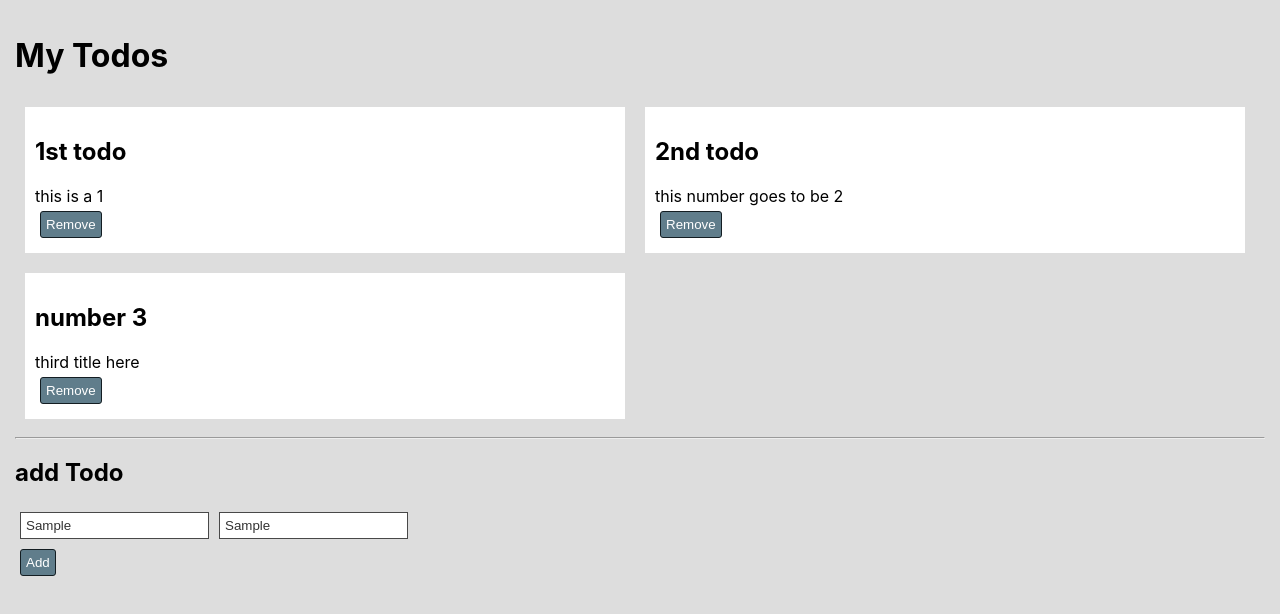
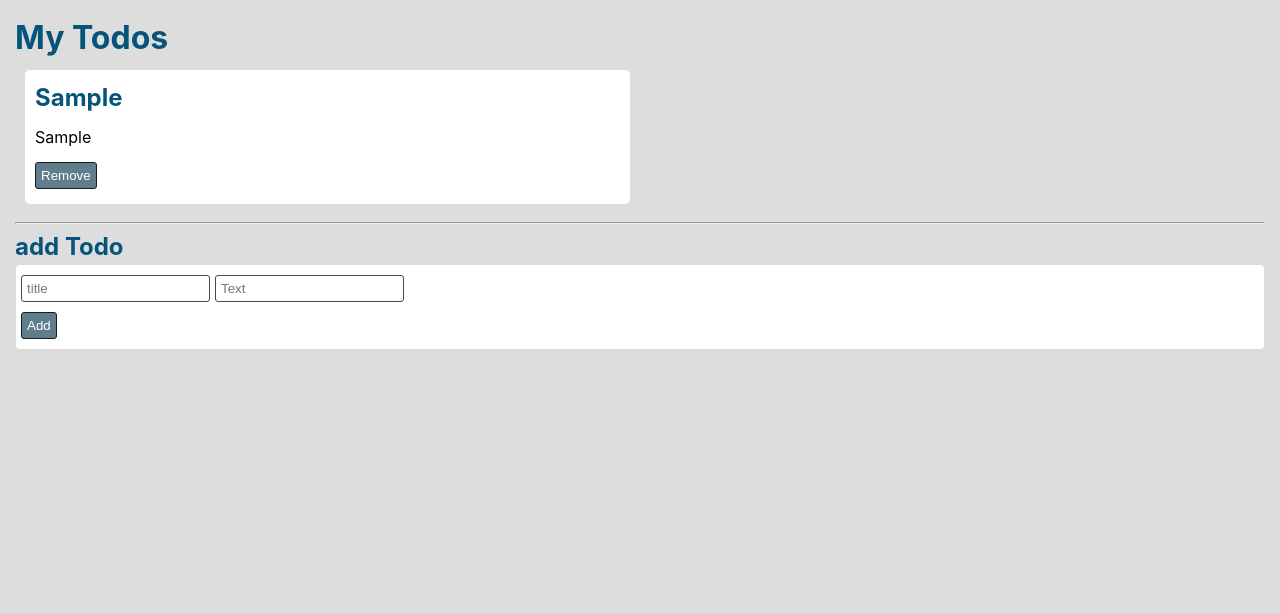
Before and after one commit to jyarali/react-todo, a React (Create React App) app: page / in a window 1280 px wide. Both pictures are taken after typing "Sample", "Sample" into the empty fields and a click on the button "Add". Shown: the top 614 px of the page. Built offline with nearby package versions, Linux system fonts and the light colour scheme.

Commit message:
updated stylings - load and remove system - using hooks

```diff
--- a/src/App.js
+++ b/src/App.js
@@ -1,18 +1,40 @@
 import Todo from "./components/Todo";
 import AddTodo from "./components/AddTodo";
+import { useState } from "react";
 
 function App() {
+  const [newId, setNewId] = useState(1);
+  const [todos, setTodos] = useState([]);
+  function handleRemove(id) {
+    setTodos(todos.filter((item) => item.id !== id));
+  }
+  function handleAdd(title, text) {
+    setNewId(newId + 1);
+    setTodos([
+      ...todos,
+      {
+        id: newId,
+        title: title,
+        text: text,
+      },
+    ]);
+  }
+  const listTodos = todos.map((todo) => (
+    <Todo
+      key={todo.id}
+      title={todo.title}
+      text={todo.text}
+      id={todo.id}
+      handleRemove={handleRemove}
+    />
+  ));
   return (
     <div className="App">
       <h1>My Todos</h1>
-      <div className="todos">
-        <Todo title="1st todo" id="1" text="this is a 1" />
-        <Todo title="2nd todo" id="2" text="this number goes to be 2" />
-        <Todo title="number 3" id="3" text="third title here" />
-      </div>
+      <div className="todos">{listTodos}</div>
       <hr />
       <h2>add Todo</h2>
-      <AddTodo />
+      <AddTodo handleAdd={handleAdd} />
     </div>
   );
 }
--- a/src/components/AddTodo.js
+++ b/src/components/AddTodo.js
@@ -1,9 +1,43 @@
-function AddTodo() {
+import { useState } from "react";
+
+function AddTodo(props) {
+  const [title, setTitle] = useState("");
+  const [text, setText] = useState("");
+  function handleTitle(event) {
+    setTitle(event.target.value);
+  }
+  function handleText(event) {
+    setText(event.target.value);
+  }
+  function handleReset() {
+    setText("");
+    setTitle("");
+  }
   return (
     <div className="addtodo">
-      <input type="text" placeholder="Titile" className="todotitle" />
-      <input type="text" placeholder="Text" className="todotext" />
-      <button className="btn">Add</button>
+      <input
+        type="text"
+        value={title}
+        onChange={handleTitle}
+        placeholder="title"
+        className="todotitle"
+      />
+      <input
+        type="text"
+        value={text}
+        onChange={handleText}
+        placeholder="Text"
+        className="todotext"
+      />
+      <button
+        className="btn"
+        onClick={() => {
+          handleReset();
+          return props.handleAdd(title, text);
+        }}
+      >
+        Add
+      </button>
     </div>
   );
 }
--- a/src/components/Todo.js
+++ b/src/components/Todo.js
@@ -1,14 +1,10 @@
 function Todo(props) {
-  function remove() {
-    const elm = document.getElementById("todo-" + props.id);
-    elm.remove();
-  }
   return (
     <div className="todo" id={`todo-${props.id}`}>
       <h2>{props.title}</h2>
       <div className="todo-body">{props.text}</div>
       <div className="actions">
-        <button className="btn" onClick={remove}>
+        <button className="btn" onClick={() => props.handleRemove(props.id)}>
           Remove
         </button>
       </div>
--- a/src/index.css
+++ b/src/index.css
@@ -19,6 +19,10 @@ body{
 *{
   box-sizing: border-box;
 }
+h1,h2,h3{
+  margin: 3px 0;
+  color: #06547a;
+}
 .App{
   margin: 10px;
   padding: 5px;
@@ -30,25 +34,37 @@ body{
 
 .todo{
   background: #fff;
-  flex-basis: 48%;
-  width: 100%;
+  width: calc(50% - 20px);
   margin: 10px;
   padding: 10px;
+  border-radius: 5px;
 }
 
+.todo-body{
+  margin: 15px 0;
+}
+.addtodo{
+  display: block;
+  width: 100%;
+  padding: 5px;
+  background: #fff;
+  border: 1px solid #ddd;
+  border-radius: 5px;
+}
 .addtodo input{
     border: 1px solid #484848;
     padding: 5px;
-    margin: 5px;
+    margin: 5px 5px 5px 0;
     color: #333;
     display: inline-block;
+    border-radius: 3px;
 }
 
 .btn{
     display: block;
     cursor: pointer;
     padding: 5px;
-    margin: 5px;
+    margin: 5px 0;
     background: #607d8b;
     color: #ffff;
     border: 1px solid #131d22;
```
